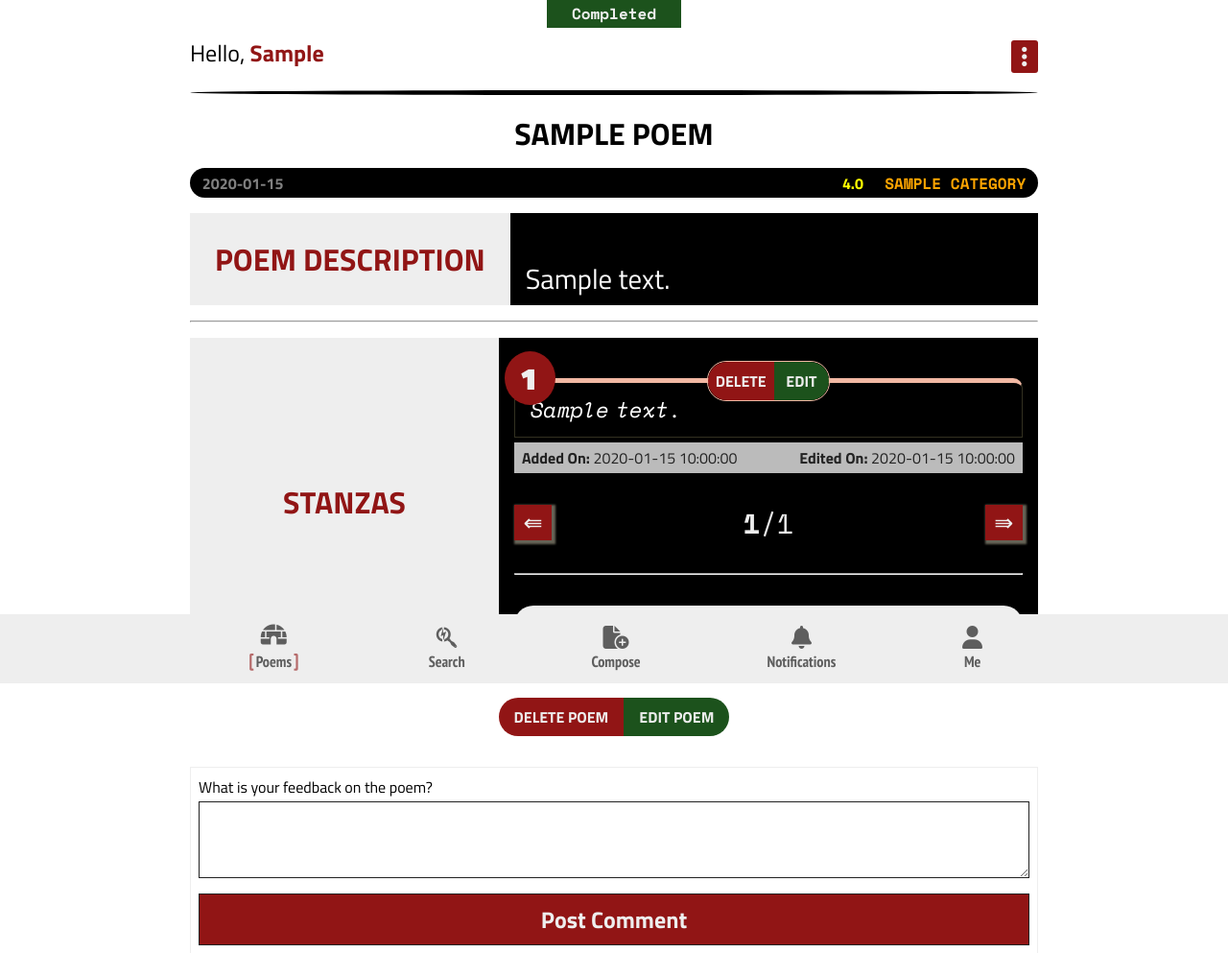
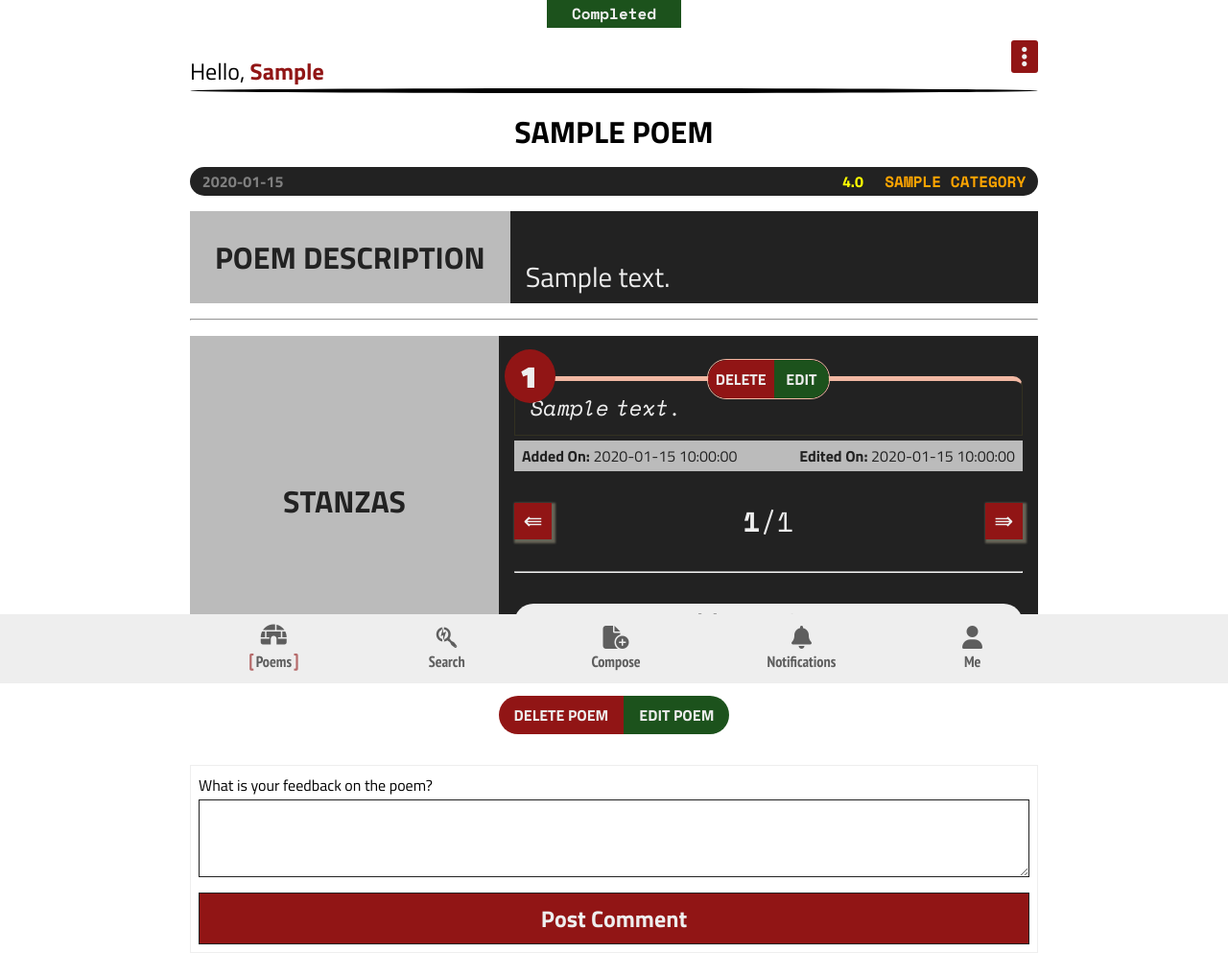
Before and after one commit to VictorOhachor/PoetPiece, a Flask app: page /poems/1 in a window 1280 px wide. Shown: the part 88-1081 px from the top of the page at 96% size. Run offline with Flask 2, Linux system fonts and the light colour scheme; a user stored in the database is signed in; tables that the repository leaves empty hold one stand-in row (values such as "Sample post"); some libraries are stand-ins or nearby versions.

Commit message:
Updated color theme for poem page [main.css]

```diff
--- a/app/static/css/main.css
+++ b/app/static/css/main.css
@@ -34,7 +34,7 @@ hr {
 
 .toast-card {
   padding: 0.2rem 1rem;
-  font-size: 1.2rem;
+  font-size: 1.1rem;
 }
 
 .error-toast {
@@ -107,9 +107,13 @@ hr {
   padding: 2rem 0.5rem;
 }
 
+.app-main__content .welcome-box {
+  margin: 1.2rem 0 0;
+}
+
 .app-main__content .welcome-text {
   font-size: 1.5rem;
-  padding: 0.3rem 0;
+  padding: .3rem 0 0;
 }
 
 .black-liner {
@@ -118,6 +122,7 @@ hr {
   background-color: black;
   border: none;
   border-radius: 50%;
+  margin: 0 0 1rem;
 }
 
 .app-main__content .main-content__title {
@@ -368,7 +373,7 @@ hr {
   font-weight: 700;
   align-items: center;
   margin: 0.5rem 0;
-  background-color: #000;
+  background-color: #222;
   padding: .2rem .8rem;
   border-radius: 20px;
 }
@@ -422,23 +427,22 @@ hr {
   align-items: center;
   flex-grow: 1;
   text-transform: uppercase;
-  color: #911515;
+  color: #222;
   padding: 0.5rem 1rem;
   font-size: calc(1.5rem + 1vmin);
-  background-color: #eee;
+  background-color: #bbb;
 }
 
 .app-main__content > .poem-desc .poem-desc__content,
 .app-main__content > .poem-stanzas .poem-stanzas__container {
   width: 60%;
   flex-grow: 1;
-  background-color: #000;
-  color: #fff;
+  background-color: #222;
+  color: #eee;
   padding: 0.5rem 1rem;
 }
 
 .app-main__content > .poem-desc .poem-desc__content {
-    overflow-y: auto;
     white-space: pre-line;
 }
 
--- a/app/templates/base.html
+++ b/app/templates/base.html
@@ -53,6 +53,7 @@
       </nav>
     </header>
     <main class="app-main__content">
+      <div class="welcome-box">
         <p class="welcome-text">
           Hello, {% if current_user.is_authenticated %}
           <span class="redden">{{current_user.username|capitalize}}</span>
@@ -61,6 +62,7 @@
           {% endif %}
         </p>
         <hr class="black-liner" />
+      </div>
       {% block main_content %} {% endblock main_content %} {% include
       "shared/navigation.html" %}
     </main>
```
Lines whose indentation alone changed are shown as unchanged.
